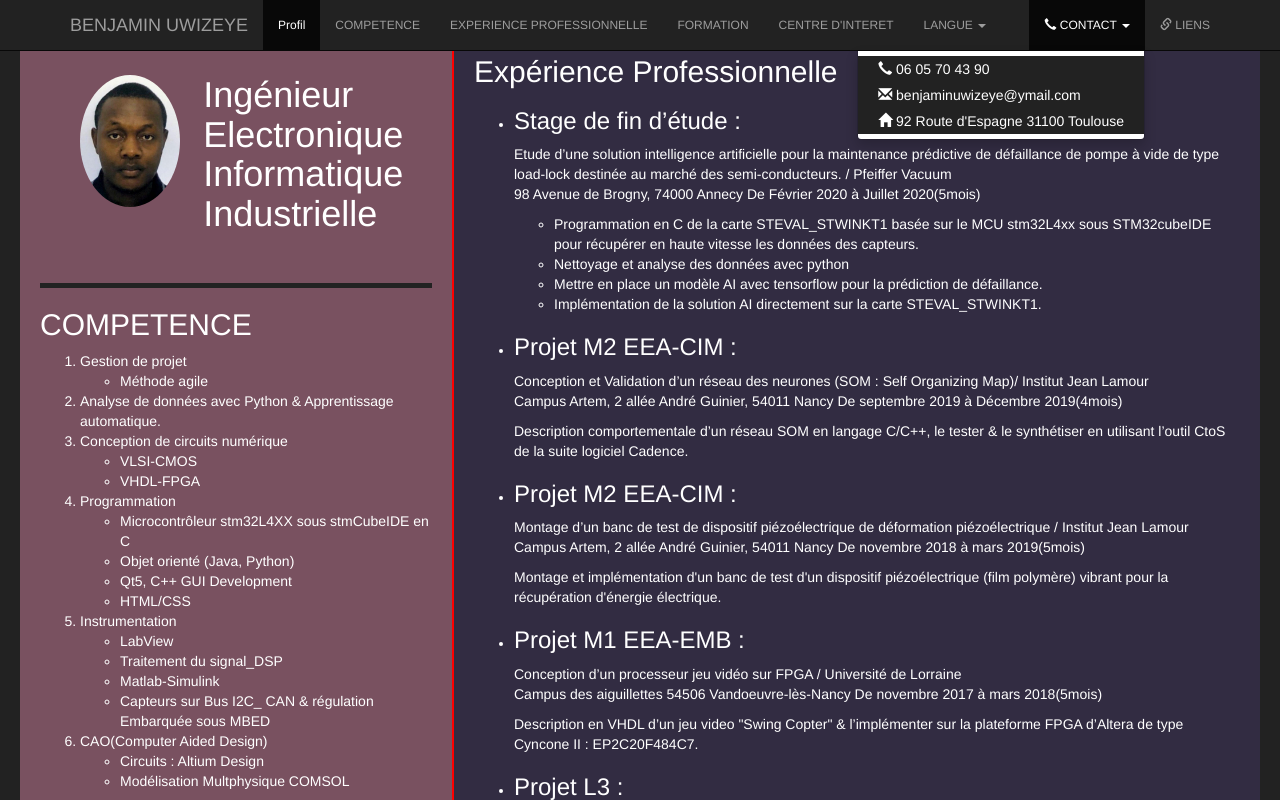
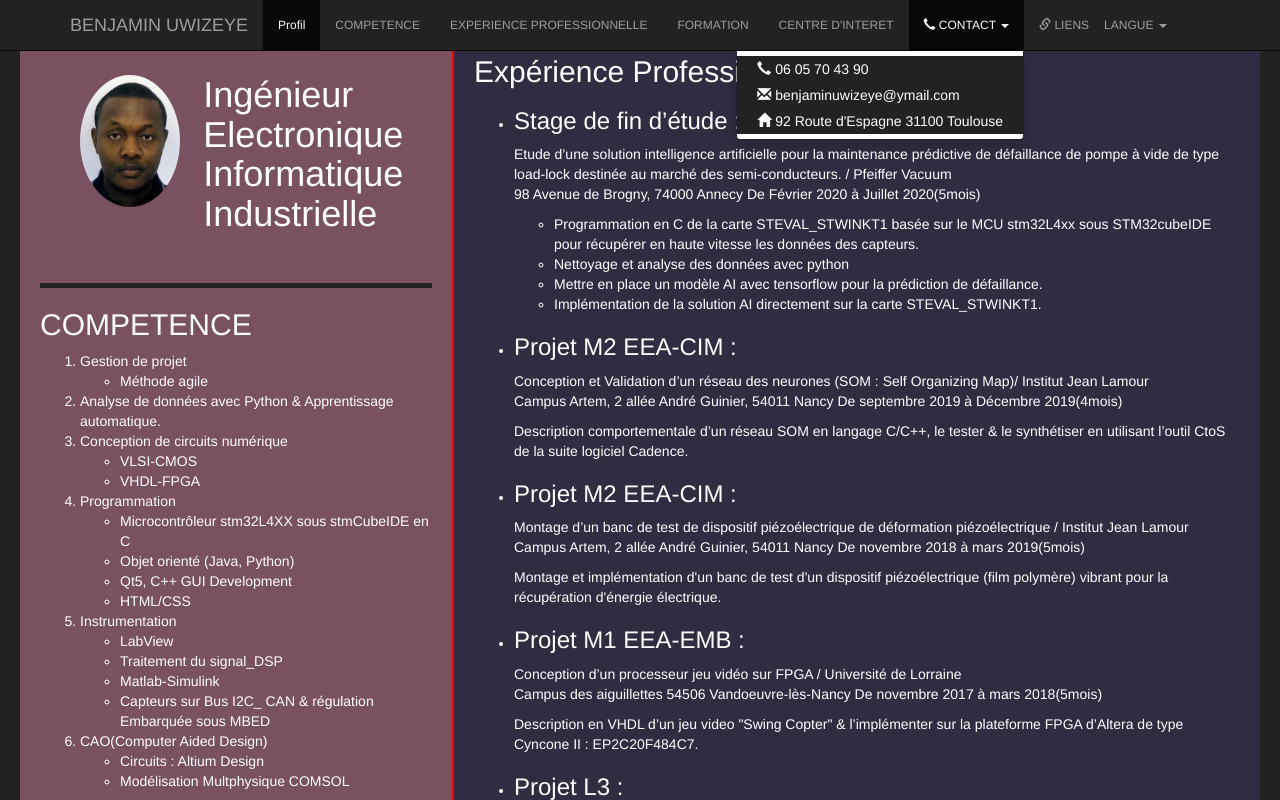
Before and after one commit to benjaminuwizeye/CV, a plain HTML site: page index.html in a window 1280 px wide. Both pictures are taken after a click on the button "CONTACT". Shown: the top 800 px of the page. Drawn offline with nearby package versions, Linux system fonts and the light colour scheme.

Commit message:
Update index.html

```diff
--- a/index.html
+++ b/index.html
@@ -35,6 +35,19 @@
                             <li><a href="#experience">EXPERIENCE PROFESSIONNELLE</a></li>
                             <li> <a href="#formation">FORMATION</a></li>
                             <li> <a href="#interest">CENTRE D'INTERET</a></li>
+                            <li>
+                                <ul class="nav navbar-nav navbar-right">
+                                    <li class="dropdown">
+                                        <a href="#contact" class="dropdown-toggle" data-toggle="dropdown" role="button"> <span class="glyphicon glyphicon-earphone"></span> CONTACT <span class="caret"></span></a>
+                                        <ul class="dropdown-menu">
+                                            <li> <a href="tel:+33605704390"><span class="glyphicon glyphicon-earphone"></span> 06 05 70 43 90</a></li>
+                                            <li> <a href="mailto:benjaminuwizeye@ymail.com"><span class="glyphicon glyphicon-envelope"></span> benjaminuwizeye@ymail.com </a></li>
+                                            <li> <a href="https://www.google.com/maps/place/92+Route+d'Espagne,+31100+Toulouse/@43.5731198,1.4218781,17z/data=!3m1!4b1!4m5!3m4!1s0x12aebbbfd66b5295:0x45786e0dcd403ac6!8m2!3d43.5731198!4d1.4240668" target="_blank"><span class="glyphicon glyphicon-home"></span> 92 Route d'Espagne 31100 Toulouse</a></li>
+                                        </ul>
+                                    </li>
+                                    <li> <a href="#links"> <span class="glyphicon glyphicon-link"></span> LIENS</a></li>
+                                </ul>
+                            </li>
                             <li class="dropdown">
                                 <a href="#langue" class="dropdown-toggle" data-toggle="dropdown" role="button"> LANGUE <span class="caret"></span></a>
                                 <ul class="dropdown-menu">
@@ -43,17 +56,7 @@
                                 </ul>
                             </li>
                         </ul>
-                        <ul class="nav navbar-nav navbar-right">
-                            <li class="dropdown">
-                                <a href="#contact" class="dropdown-toggle" data-toggle="dropdown" role="button"> <span class="glyphicon glyphicon-earphone"></span> CONTACT <span class="caret"></span></a>
-                                <ul class="dropdown-menu">
-                                    <li> <a href="tel:+33605704390"><span class="glyphicon glyphicon-earphone"></span> 06 05 70 43 90</a></li>
-                                    <li> <a href="mailto:benjaminuwizeye@ymail.com"><span class="glyphicon glyphicon-envelope"></span> benjaminuwizeye@ymail.com </a></li>
-                                    <li> <a href="#"><span class="glyphicon glyphicon-home"></span> 92 Route d'Espagne 31100 Toulouse</a></li>
-                                </ul>
-                            </li>
-                            <li> <a href="#links"> <span class="glyphicon glyphicon-link"></span> LIENS</a></li>
-                        </ul>
+
                     </div>
                 </div>
             </nav>
```
